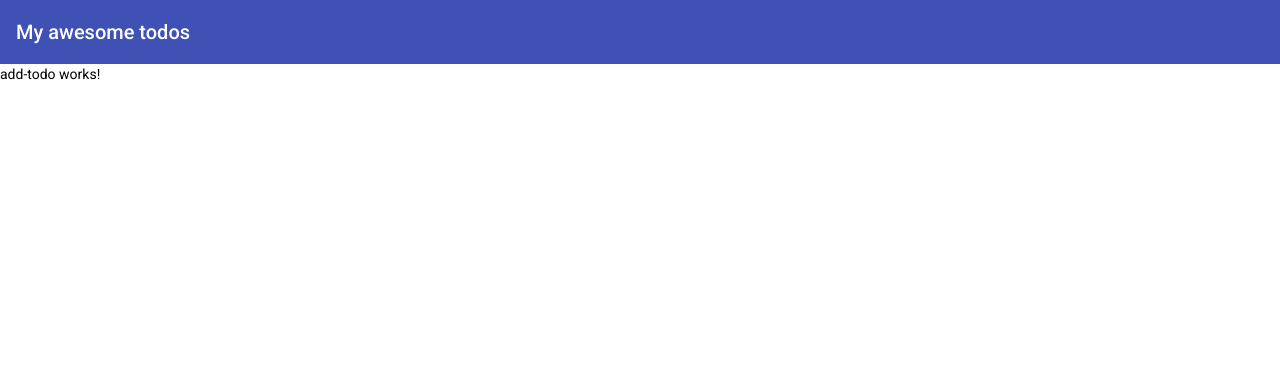
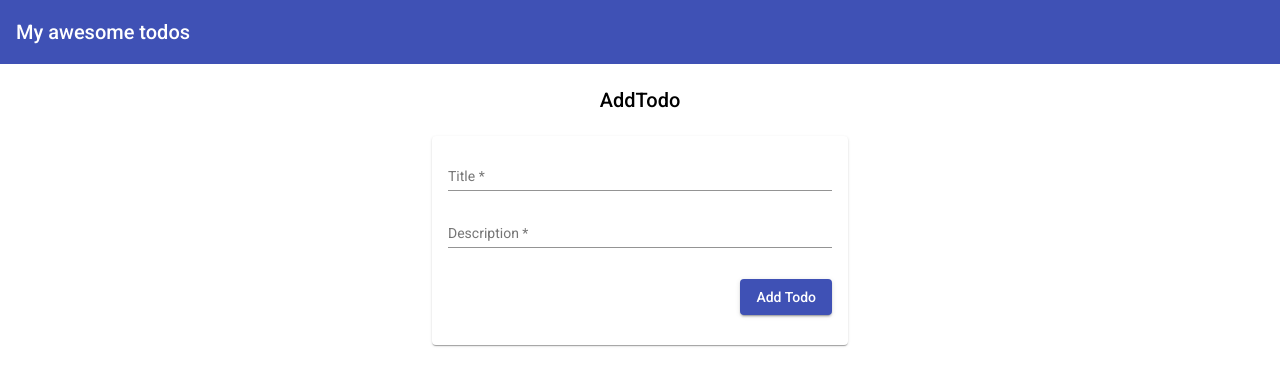
Before and after one commit to Mikolaj-Bochenek/Akita, an Angular app: page /add-todo in a window 1280 px wide. Shown: the top 386 px of the page. Built offline with nearby package versions, Linux system fonts and the light colour scheme.

Commit message:
Add UI and forms

```diff
--- a/src/app/add-todo/add-todo.component.html
+++ b/src/app/add-todo/add-todo.component.html
@@ -1 +1,15 @@
-<p>add-todo works!</p>
+<div class="container">
+  <h2>AddTodo</h2>
+  <mat-card>
+    <form [formGroup]="form" (ngSubmit)="form.valid && onAddTodo()">
+      <mat-form-field apperance="outline">
+        <input type="text" matInput placeholder="Title" formControlName="title">
+      </mat-form-field>
+
+      <mat-form-field apperance="outline">
+        <input type="text" matInput placeholder="Description" formControlName="description">
+      </mat-form-field>
+      <button type="submit" mat-raised-button color="primary">Add Todo</button>
+    </form>
+  </mat-card>
+</div>
--- a/src/app/add-todo/add-todo.component.scss
+++ b/src/app/add-todo/add-todo.component.scss
@@ -0,0 +1,15 @@
+mat-card {
+    width: 30%;
+    mat-form-field {
+        width: 100%;
+        margin-top: 1em 0;
+    }
+    button {
+        display: block;
+        margin: 1em auto;
+    }
+}
+
+h2 {
+    margin: 1em 0;
+}
--- a/src/app/add-todo/add-todo.component.ts
+++ b/src/app/add-todo/add-todo.component.ts
@@ -1,4 +1,5 @@
 import { Component, OnInit } from '@angular/core';
+import { FormControl, FormGroup, Validators } from '@angular/forms';
 
 @Component({
   selector: 'app-add-todo',
@@ -6,10 +7,19 @@
   styleUrls: ['./add-todo.component.scss']
 })
 export class AddTodoComponent implements OnInit {
+  form: FormGroup;
 
   constructor() { }
 
   ngOnInit(): void {
+    this.form = new FormGroup({
+      title: new FormControl(null, [Validators.required]),
+      description: new FormControl(null, [Validators.required])
+    });
+  }
+
+  onAddTodo(): void {
+    console.log(this.form.value);
   }
 
 }
--- a/src/app/home/home.component.html
+++ b/src/app/home/home.component.html
@@ -1 +1,17 @@
-<p>home works!</p>
+<div class="container">
+    <button
+        mat-raised-button
+        color="primary"
+        class="add-todo-button"
+        (click)="onAddTodo()">
+        Add Todo
+    </button>
+    <mat-card>
+        <p>My todo</p>
+        <button
+            mat-stroked-button
+            color="primary">
+            Mark as Complete
+        </button>
+    </mat-card>
+</div>
--- a/src/app/home/home.component.scss
+++ b/src/app/home/home.component.scss
@@ -0,0 +1,9 @@
+mat-card {
+    width: 30%;
+    margin: 2em;
+}
+
+button {
+    display: block;
+    margin: 1em auto;
+}
--- a/src/app/home/home.component.ts
+++ b/src/app/home/home.component.ts
@@ -1,4 +1,5 @@
 import { Component, OnInit } from '@angular/core';
+import { Router } from '@angular/router';
 
 @Component({
   selector: 'app-home',
@@ -7,9 +8,12 @@
 })
 export class HomeComponent implements OnInit {
 
-  constructor() { }
+  constructor(private router: Router) { }
 
   ngOnInit(): void {
   }
 
+  onAddTodo(): void {
+    this.router.navigateByUrl('/add-todo');
+  }
 }
--- a/src/styles.scss
+++ b/src/styles.scss
@@ -2,3 +2,19 @@
 
 html, body { height: 100%; }
 body { margin: 0; font-family: Roboto, "Helvetica Neue", sans-serif; }
+
+.container {
+    width: 100%;
+    height: 100%;
+    display: flex;
+    flex-direction: column;
+    justify-content: flex-start;
+    align-items: center;
+    button {
+        float: right;
+    }
+}
+
+.add-todo-button {
+    margin: 1em;
+}
```
Also changed, not shown: src/app/app.module.ts (+16 -3 lines).
